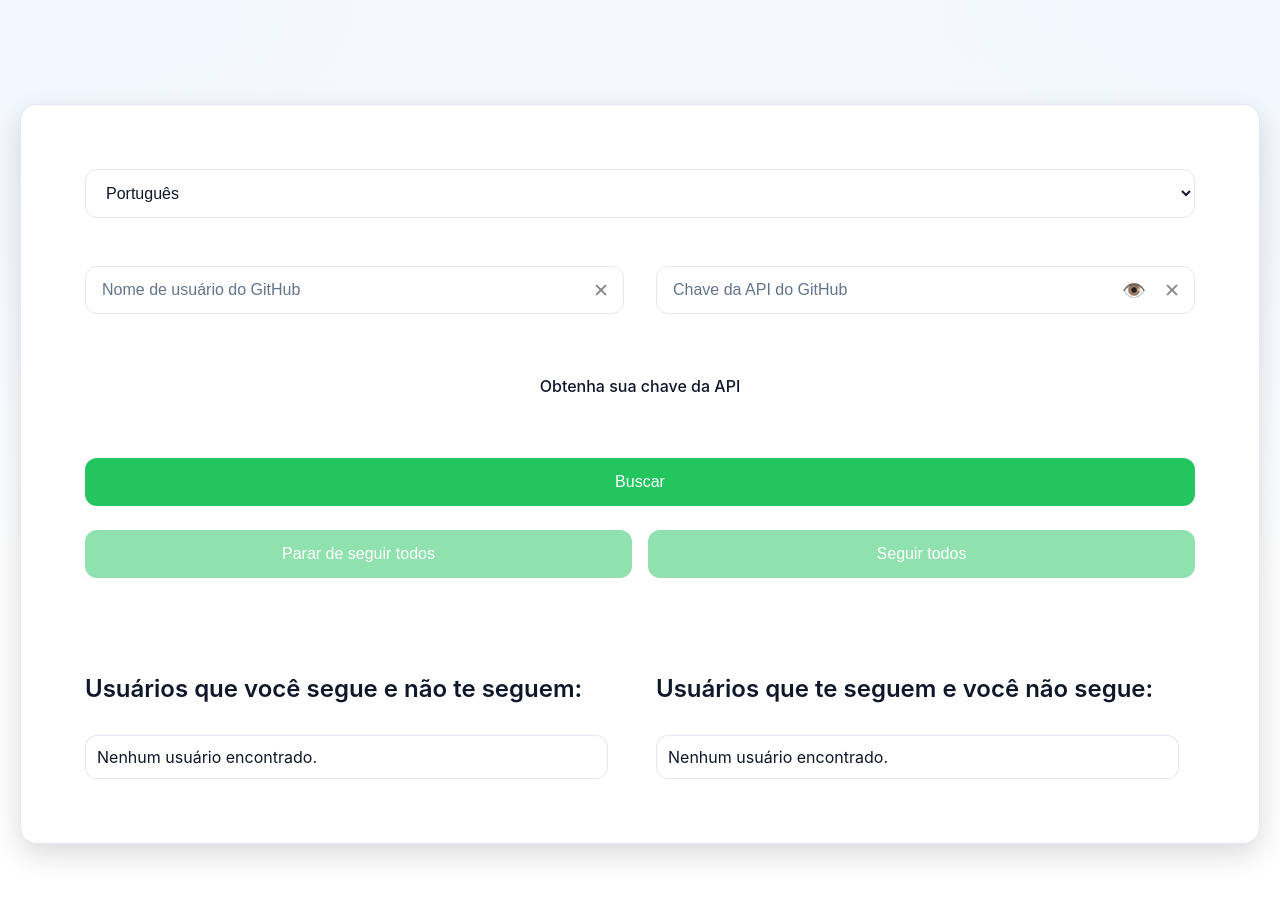
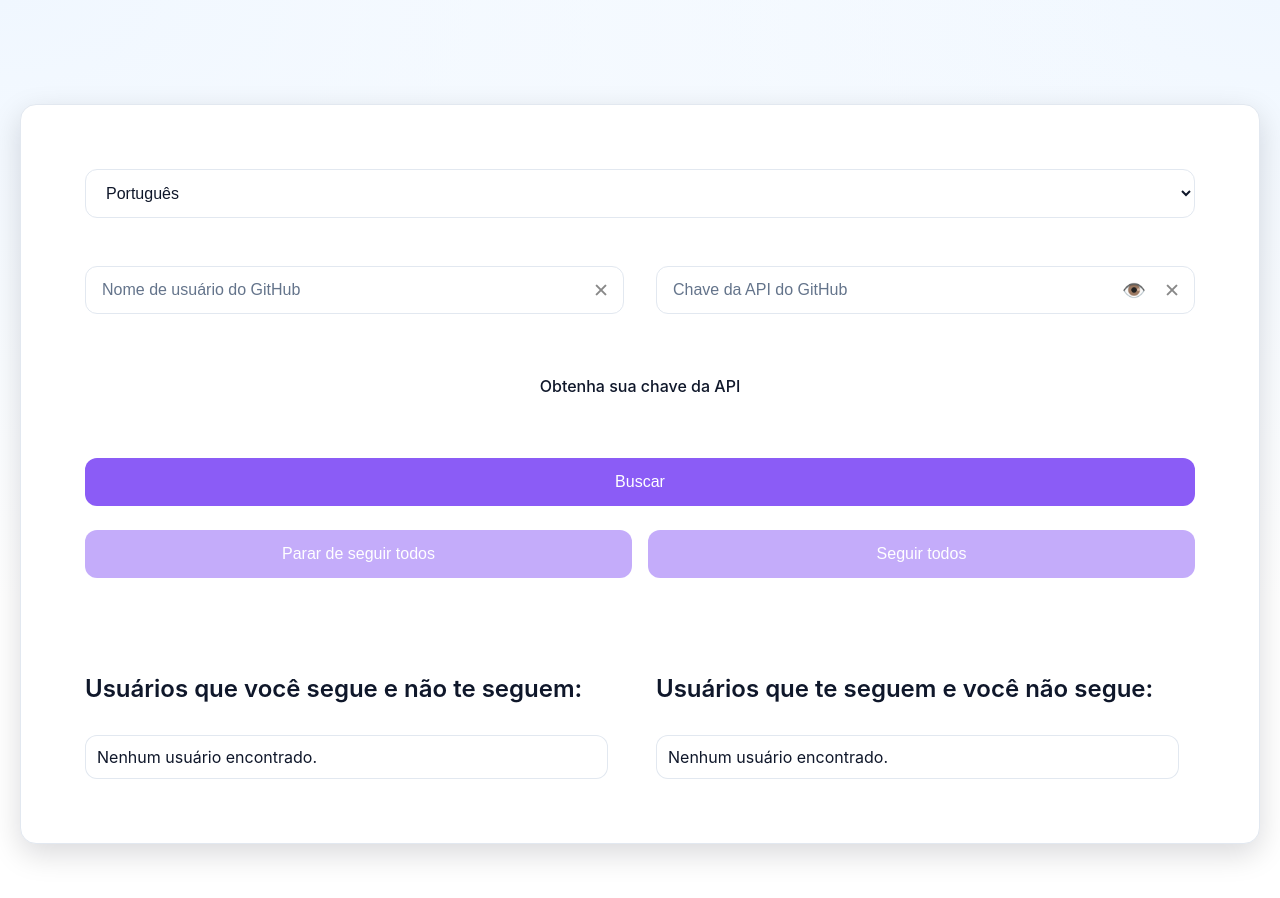
Before and after one commit to GravetoGeek/unfollowNonFollowers, a Next.js app: page / in a window 1280 px wide. Shown: the top 898 px of the page. Built offline with nearby package versions, Linux system fonts and the light colour scheme.

Commit message:
style(theme): botões na cor roxa (violet)\n\n- Light: #8b5cf6 (hover #7c3aed)\n- Dark: #7c3aed (hover #6d28d9)

```diff
--- a/src/app/globals.css
+++ b/src/app/globals.css
@@ -23,9 +23,9 @@
     --border-color: #e2e8f0; /* slate-200 */
     --card-bg: #ffffff;
 
-    /* Buttons map to brand */
-    --button-primary: var(--success-500);
-    --button-primary-hover: var(--success-600);
+    /* Buttons (violet) */
+    --button-primary: #8b5cf6; /* violet-500 */
+    --button-primary-hover: #7c3aed; /* violet-600 */
     --button-text: #ffffff;
     --button-border: transparent;
 
@@ -61,8 +61,8 @@
         --border-color: #1f2a44;
         --card-bg: #0f172a;
 
-        --button-primary: #2563eb;
-        --button-primary-hover: #1d4ed8;
+    --button-primary: #7c3aed; /* violet-600 */
+    --button-primary-hover: #6d28d9; /* violet-700 */
         --button-text: #e2e8f0;
         --button-border: rgba(226, 232, 240, 0.1);
         --gray-alpha-100: rgba(255, 255, 255, 0.06);
```
